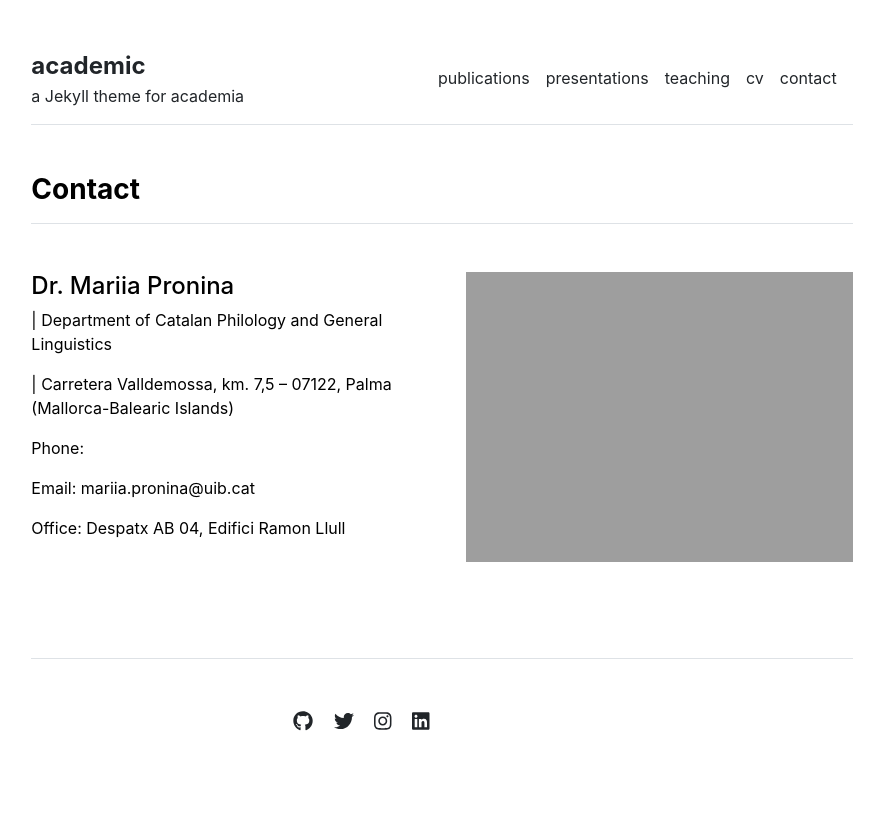
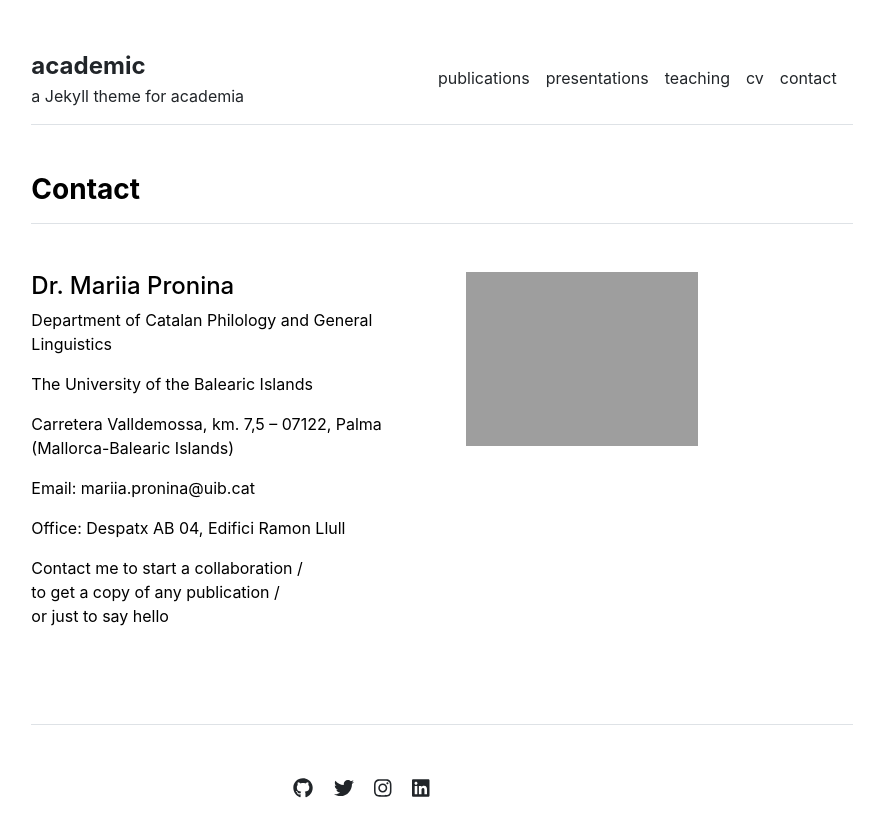
Before and after one commit to mariia-pronina/mariia-pronina.github.io, a Jekyll site: the page built from contact.md, in a window 1280 px wide. Shown: the top 837 px of the page, without its empty margins (198-1082 px from the left). Built offline with Jekyll 4.4.1, drawn with Linux system fonts in a browser that asks for light colours.

Commit message:
Update contact.html

```diff
--- a/_includes/contact.html
+++ b/_includes/contact.html
@@ -5,14 +5,18 @@
     <div class="row g-5 mb-5">
       <div class="col-md-6">
         <h4>{{ contact.name }}</h4>
-        <p>{{ contact.title }} | {{ contact.department }}</p>
-        <p>{{ contact.institution }} | {{ contact.institution_address }}</p>
-        <p>Phone: {{ contact.phone }}</p>
+        <p>{{ contact.title}} {{ contact.department }}</p>
+        <p>{{ contact.university}}
+        <p>{{ contact.institution_address) }}</p>
         <p>Email: {{ contact.email }}</p>
         <p>Office: {{ contact.office }}</p>
+        </p> </p>
+        Contact me to start a collaboration /<br/>
+        to get a copy of any publication /<br/>
+        or just to say hello
       </div>
       <div class="col-md-6">
-        <img src="{{ site.github.url }}/{{ contact.image }}" alt="Contact" width="100%">
+        <img src="{{ site.github.url }}/{{ contact.image }}" alt="Contact" width="60%">
       </div>
     </div>
     {% endfor %}
```
